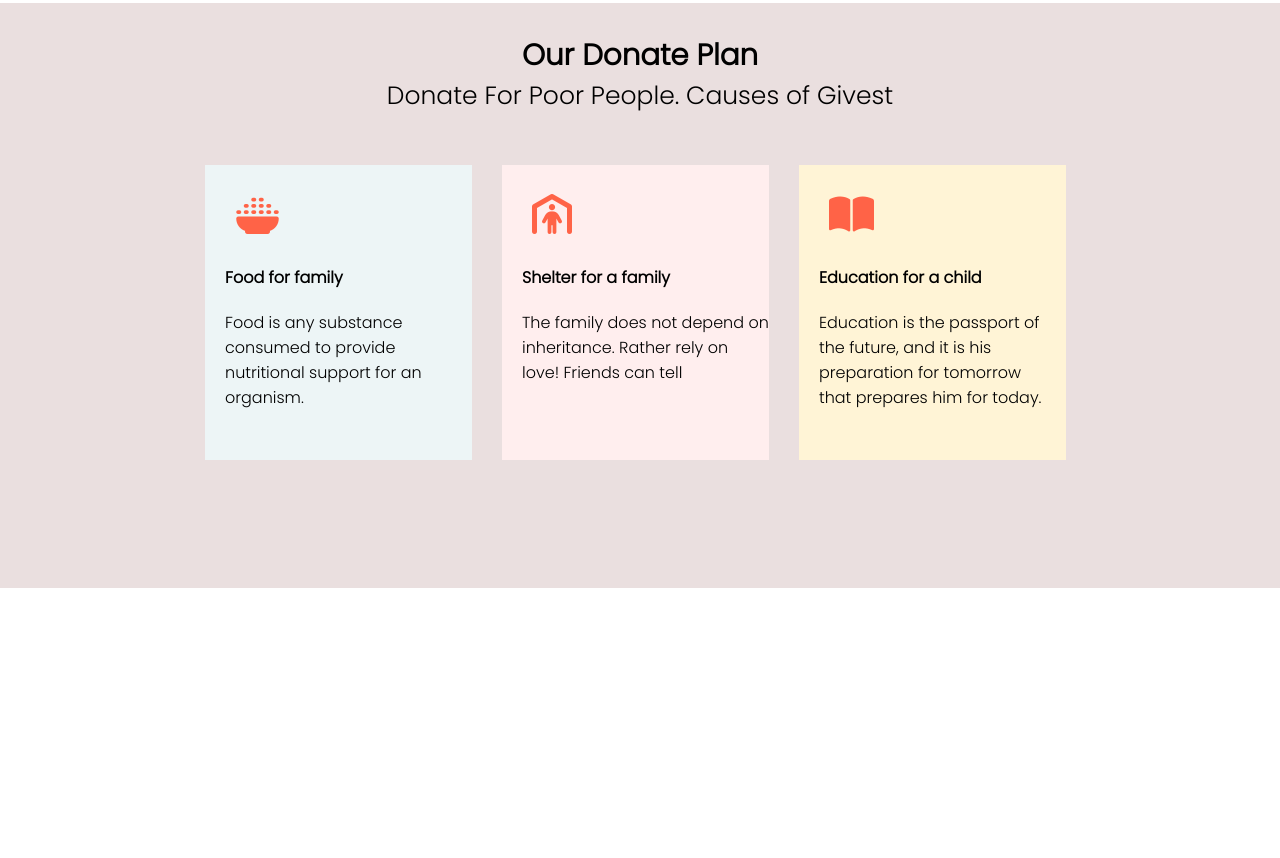
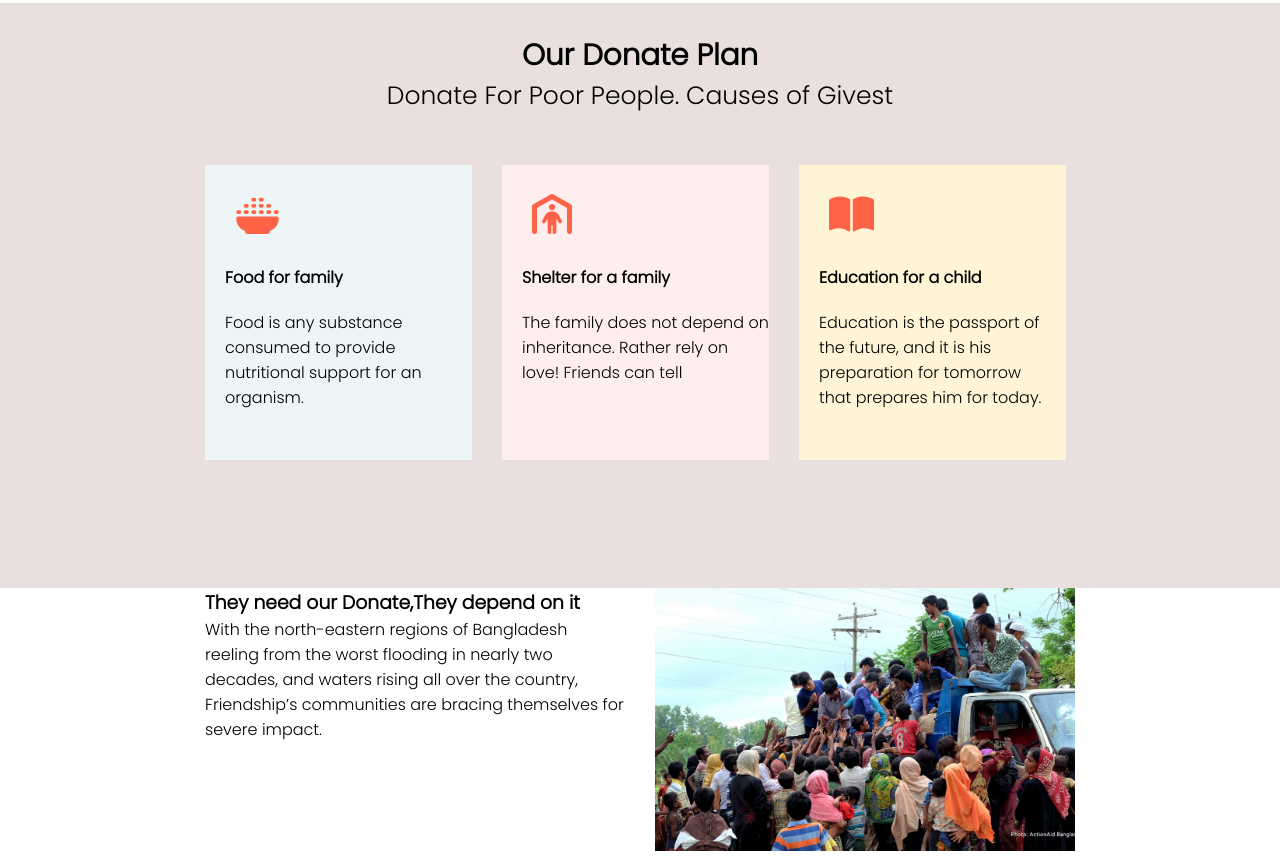
Before and after one commit to nurhossain01/project-practice, a plain HTML site: page index.html in a window 1280 px wide. Shown: the part 1278-2136 px from the top of the page. Before the commit the page ends 1866 px from the top, so only its background shows below. Drawn offline with Linux system fonts and the light colour scheme.

Commit message:
change agian

```diff
--- a/index.html
+++ b/index.html
@@ -121,6 +121,23 @@
           </div>
         </div>
       </div>
+    </div>
+  </section>
+
+  <!--------04.furth-commants----------->
+  <section id="help-area">
+    <div class="container">
+      <div class="col-50">
+        <div class="hepless">
+          <h3>They need our Donate,They depend on it</h3>
+          <p>With the north-eastern regions of Bangladesh reeling from the worst flooding in nearly two decades, and waters rising all over the country, Friendship’s communities are bracing themselves for severe impact.</p>
+        </div>
+      </div>
+      <div class="col-50">
+        <div class="hepless-img-area">
+          <img src="img/donation2.jpg" alt="img">
+        </div>
+      </div>
 
 
     </div>
```
Also changed, not shown: img/donation2.jpg (added), 1 other file.
